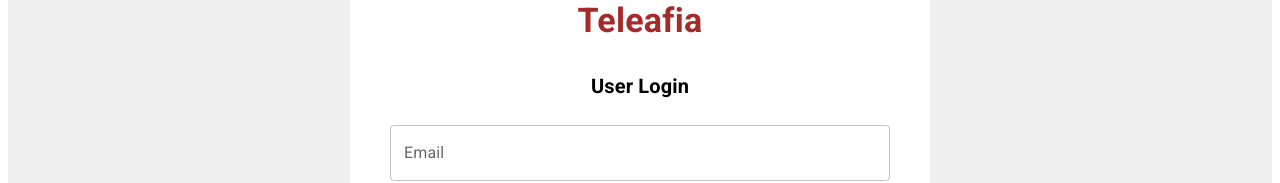
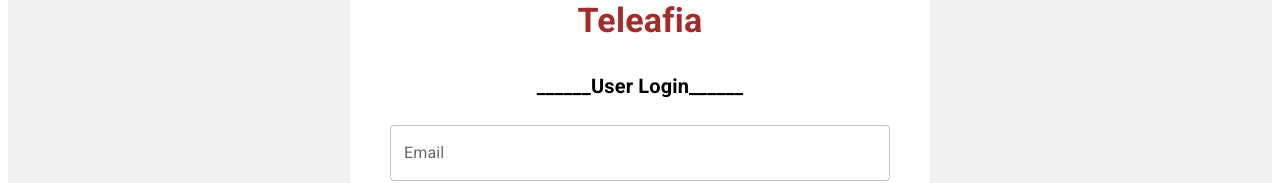
Before and after one commit to Equity-Afya/client-frontend, a React (Vite) app: page /login in a window 1280 px wide. Shown: the part 208-391 px from the top of the page. Built offline with nearby package versions, Linux system fonts and the light colour scheme.

Commit message:
added lines either side of User Login

```diff
--- a/src/components/Login/LoginForm.jsx
+++ b/src/components/Login/LoginForm.jsx
@@ -83,7 +83,7 @@ function LoginForm() {
         Teleafia
       </Typography>
       <Typography variant="h6"  gutterBottom sx={{ textAlign:'center',paddingBottom:2,fontWeight:"bold", }}>
-        User Login
+        ______User Login______
       </Typography>
       <Box sx={{ display: "flex", flexDirection: "column", gap: 2,backgroundColor:'#FFFFFF' }}>
         <TextField
```
